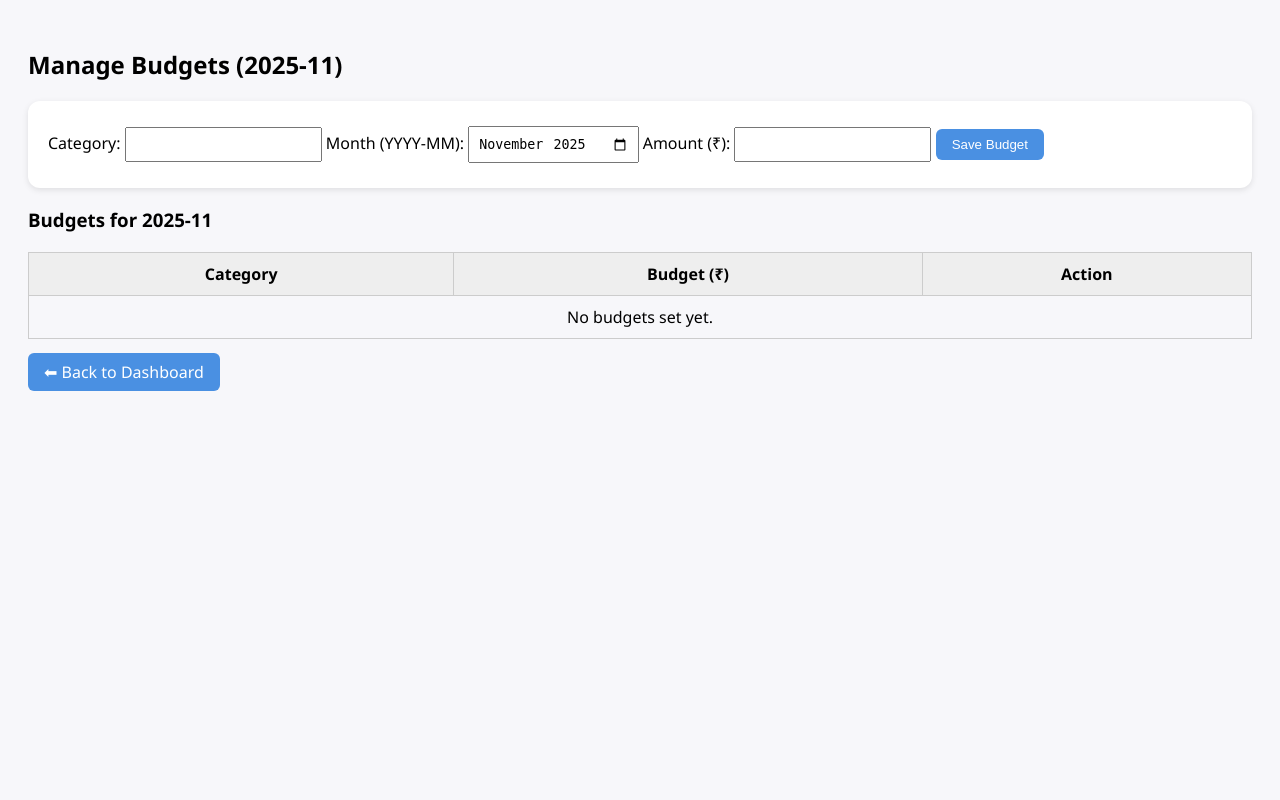
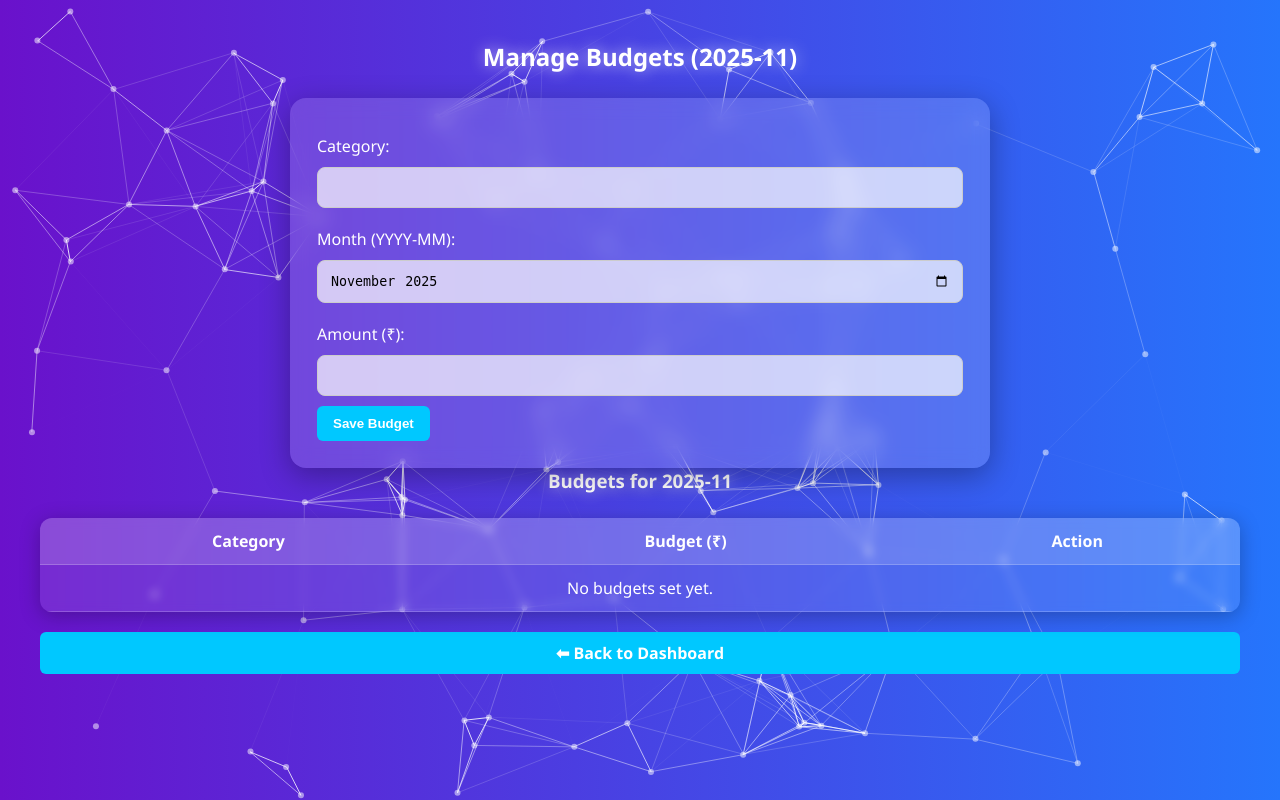
Before and after one commit to Sipun2104/minorfinal, a Flask app: page /budgets in a window 1280 px wide. Run offline with Flask 3, Linux system fonts and the light colour scheme; a user stored in the database is signed in; data comes from the database, SQL or seed files in the repository.

Commit message:
Enhance budget.html with new styles and effects
Updated styles for budget management page with a new gradient background and glassmorphism effects. Added Particle.js for background effects.

```diff
--- a/templates/budget.html
+++ b/templates/budget.html
@@ -3,36 +3,173 @@
 <head>
   <meta charset="UTF-8">
   <title>Budgets</title>
-  <link rel="stylesheet" href="{{ url_for('static', filename='style.css') }}">
+
+  <!-- Particle.js CDN -->
+  <script src="https://cdn.jsdelivr.net/npm/particles.js@2.0.0/particles.min.js"></script>
+
   <style>
-    body { font-family: 'Segoe UI', sans-serif; padding: 20px; background:#f7f7fa; }
-    h2 { margin-bottom: 20px; }
-    table { width: 100%; border-collapse: collapse; margin-top: 20px; }
-    th, td { border: 1px solid #ccc; padding: 10px; text-align: center; }
-    th { background: #eee; }
-    .form-box { background: white; padding: 20px; border-radius: 12px; box-shadow: 0 2px 6px rgba(0,0,0,0.1); }
-    .btn { padding: 8px 16px; background: #4A90E2; color: white; border: none; border-radius: 6px; cursor: pointer; text-decoration: none; }
-    .btn:hover { background: #357ABD; }
-    .btn-danger { background: #e74c3c; }
-    .btn-danger:hover { background: #c0392b; }
+    * { margin: 0; padding: 0; box-sizing: border-box; }
+
+    body {
+      font-family: 'Segoe UI', sans-serif;
+      background: linear-gradient(to right, #6a11cb, #2575fc);
+      height: 100vh;
+      overflow-x: hidden;
+      padding: 40px;
+      position: relative;
+      color: white;
+    }
+
+    /* Particle layer */
+    #particles-js {
+      position: fixed;
+      width: 100%;
+      height: 100%;
+      top: 0;
+      left: 0;
+      z-index: -1;
+    }
+
+    h2, h3 {
+      text-align: center;
+      margin-bottom: 25px;
+      text-shadow: 0 0 15px rgba(255,255,255,0.6);
+    }
+
+    /* Glassmorphism card */
+    .form-box {
+      background: rgba(255, 255, 255, 0.15);
+      backdrop-filter: blur(10px);
+      padding: 25px;
+      border-radius: 16px;
+      max-width: 700px;
+      margin: auto;
+      box-shadow: 0 8px 30px rgba(0,0,0,0.3);
+      border: 2px solid transparent;
+      transition: 0.3s;
+      animation: fadeUp 0.8s ease forwards;
+      opacity: 0;
+      transform: translateY(50px);
+    }
+
+    .form-box:hover {
+      border-color: #00e1ff;
+      box-shadow: 0 0 20px #00e1ff,
+                  0 0 40px #00c4ff,
+                  0 0 60px #009dff;
+      transform: translateY(-5px);
+    }
+
+    @keyframes fadeUp {
+      to {
+        opacity: 1;
+        transform: translateY(0);
+      }
+    }
+
+    label {
+      font-size: 16px;
+      margin-top: 10px;
+      display: block;
+    }
+
+    input {
+      width: 100%;
+      padding: 12px;
+      margin: 10px 0;
+      border-radius: 8px;
+      border: 1px solid #ccc;
+      background: rgba(255, 255, 255, 0.7);
+    }
+
+    input:focus {
+      transform: scale(1.04);
+      border-color: #00e1ff;
+      outline: none;
+    }
+
+    table {
+      width: 100%;
+      margin-top: 25px;
+      border-collapse: collapse;
+      backdrop-filter: blur(5px);
+      background: rgba(255,255,255,0.1);
+      border-radius: 12px;
+      overflow: hidden;
+      box-shadow: 0 4px 20px rgba(0,0,0,0.25);
+    }
+
+    th, td {
+      padding: 12px;
+      border-bottom: 1px solid rgba(255,255,255,0.2);
+      text-align: center;
+      color: white;
+    }
+
+    th {
+      background: rgba(255,255,255,0.15);
+    }
+
+    .btn {
+      padding: 10px 16px;
+      background: #00c8ff;
+      color: white;
+      border: none;
+      border-radius: 6px;
+      cursor: pointer;
+      text-decoration: none;
+      font-weight: bold;
+      transition: 0.3s;
+      display: inline-block;
+    }
+
+    .btn:hover {
+      transform: scale(1.08);
+      background: #0097cc;
+    }
+
+    .btn-danger {
+      background: #ff4c4c;
+    }
+
+    .btn-danger:hover {
+      background: #d63030;
+      transform: scale(1.08);
+    }
+
+    .back-btn {
+      margin-top: 20px;
+      display: block;
+      text-align: center;
+    }
+
   </style>
 </head>
+
+
 <body>
+
+  <div id="particles-js"></div>
+
   <h2>Manage Budgets ({{ month }})</h2>
 
   <div class="form-box">
     <form method="POST" action="{{ url_for('budgets') }}">
       <label>Category:</label>
       <input type="text" name="category" required>
+
       <label>Month (YYYY-MM):</label>
       <input type="month" name="month" value="{{ month }}" required>
+
       <label>Amount (₹):</label>
       <input type="number" step="0.01" name="amount" required>
+
       <button type="submit" class="btn">Save Budget</button>
     </form>
   </div>
 
   <h3>Budgets for {{ month }}</h3>
+
   <table>
     <thead>
       <tr>
@@ -58,7 +195,20 @@
     </tbody>
   </table>
 
-  <br>
-  <a href="{{ url_for('dashboard') }}" class="btn">⬅ Back to Dashboard</a>
+  <a href="{{ url_for('dashboard') }}" class="btn back-btn">⬅ Back to Dashboard</a>
+
+
+  <script>
+    particlesJS("particles-js", {
+      "particles": {
+        "number": { "value": 90 },
+        "size": { "value": 3 },
+        "move": { "speed": 2 },
+        "line_linked": { "enable": true, "distance": 150 },
+        "opacity": { "value": 0.5 }
+      }
+    });
+  </script>
+
 </body>
 </html>
```
